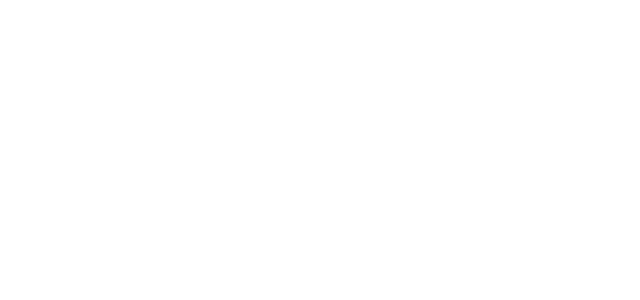
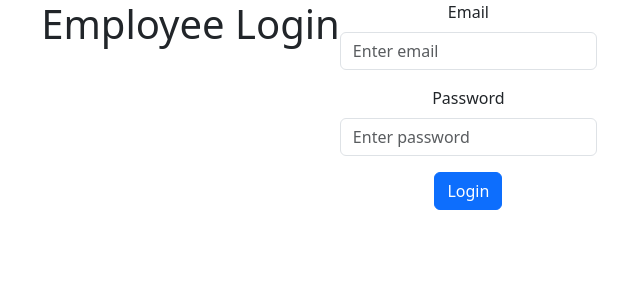
Before and after one commit to RichnGore96/Our-Cool-App, a React (Create React App) app in the folder client/: page /login in a window 1280 px wide. Shown: the top 300 px of the page, without its empty margins (321-961 px from the left). Built offline with nearby package versions, Linux system fonts and the light colour scheme.

Commit message:
updated login

```diff
--- a/client/src/App.css
+++ b/client/src/App.css
@@ -1,3 +1,6 @@
 .App {
+  display: flex;
   text-align: center;
+  justify-content: center;
+
 }
--- a/client/src/App.jsx
+++ b/client/src/App.jsx
@@ -1,14 +1,19 @@
 import React from "react";
 import "./App.css";
+import { Route, Routes } from "react-router-dom";
+import Auth from "./Components/Auth/Auth";
+import Login from "./Components/Auth/login/Login";
+import { useEffect, useState } from "react";
 
 function App() {
-
   return (
     <div className="App">
-
+      <Routes>
+        <Route path="/" element={<Auth />}></Route>
+        <Route path="/login" element={<Login />} />
+      </Routes>
     </div>
   );
-
 }
 
 export default App;
--- /dev/null
+++ b/client/src/Components/Auth/Auth.jsx
@@ -0,0 +1,19 @@
+import React from "react";
+import { Container, Row, Col } from "reactstrap";
+import Login from "./login/Login";
+
+function Auth() {
+  return (
+    <>
+      <Container>
+        <Row>
+          <Col md="6">
+            <Login />
+          </Col>
+        </Row>
+      </Container>
+    </>
+  );
+}
+
+export default Auth;
--- /dev/null
+++ b/client/src/Components/Auth/login/Login.jsx
@@ -0,0 +1,33 @@
+import React from "react";
+import { Form, FormGroup, Label, Input, Button } from "reactstrap";
+
+function Login() {
+  return (
+    <>
+      <h1>Employee Login</h1>
+      <Form>
+        <FormGroup>
+          <Label for="email">Email</Label>
+          <Input
+            type="email"
+            name="email"
+            id="email"
+            placeholder="Enter email"
+          />
+        </FormGroup>
+        <FormGroup>
+          <Label for="password">Password</Label>
+          <Input
+            type="password"
+            name="password"
+            id="password"
+            placeholder="Enter password"
+          />
+        </FormGroup>
+        <Button color="primary">Login</Button>
+      </Form>
+    </>
+  );
+}
+
+export default Login;
--- a/client/src/index.js
+++ b/client/src/index.js
@@ -1,13 +1,17 @@
-import React from 'react';
-import ReactDOM from 'react-dom/client';
-import './index.css';
-import App from './App';
-import reportWebVitals from './reportWebVitals';
+import React from "react";
+import ReactDOM from "react-dom/client";
+import "./index.css";
+import App from "./App";
+import reportWebVitals from "./reportWebVitals";
+import { BrowserRouter } from "react-router-dom";
+import "bootstrap/dist/css/bootstrap.min.css";
 
-const root = ReactDOM.createRoot(document.getElementById('root'));
+const root = ReactDOM.createRoot(document.getElementById("root"));
 root.render(
   <React.StrictMode>
-    <App />
+    <BrowserRouter>
+      <App />
+    </BrowserRouter>
   </React.StrictMode>
 );
 
```
Also changed, not shown: client/src/Components/Auth/logout/Logout.jsx (added, +9 -0 lines).
